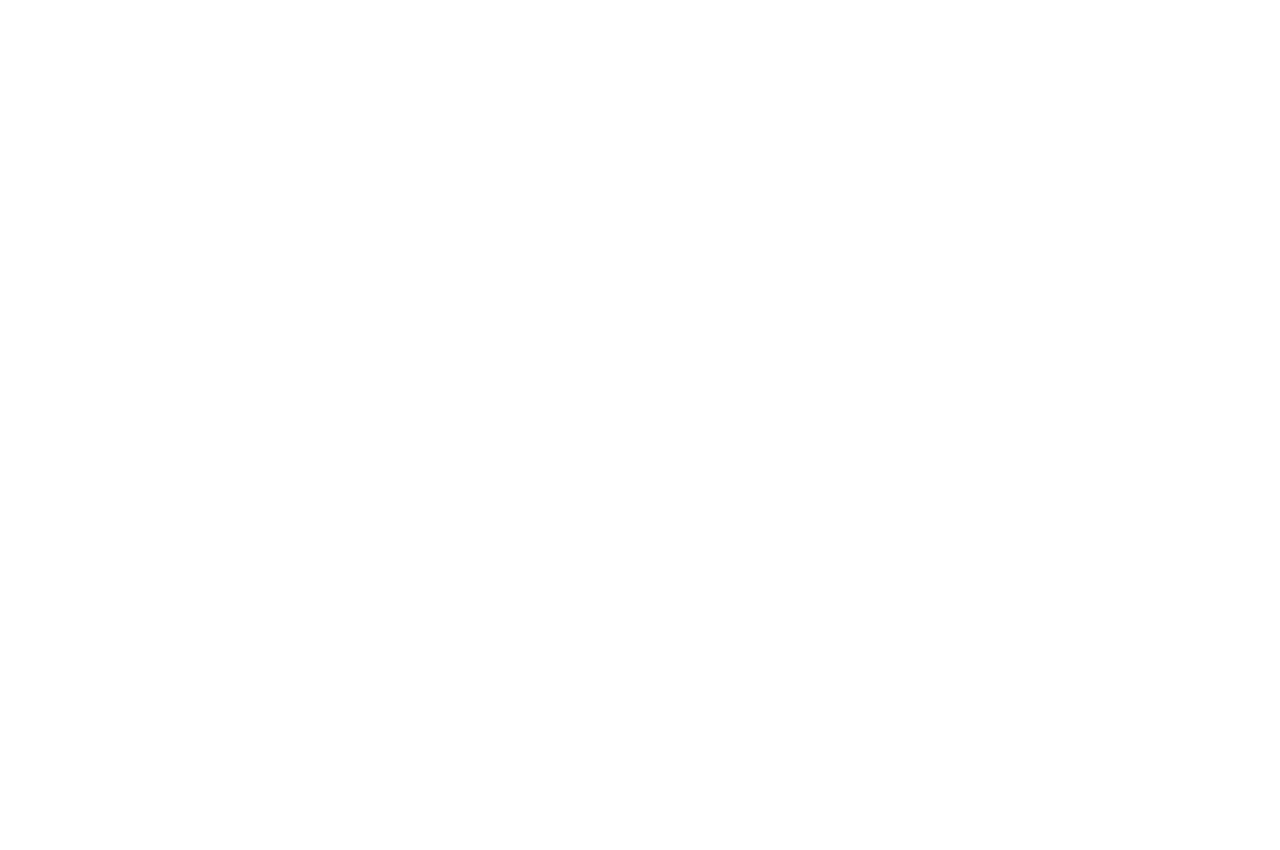
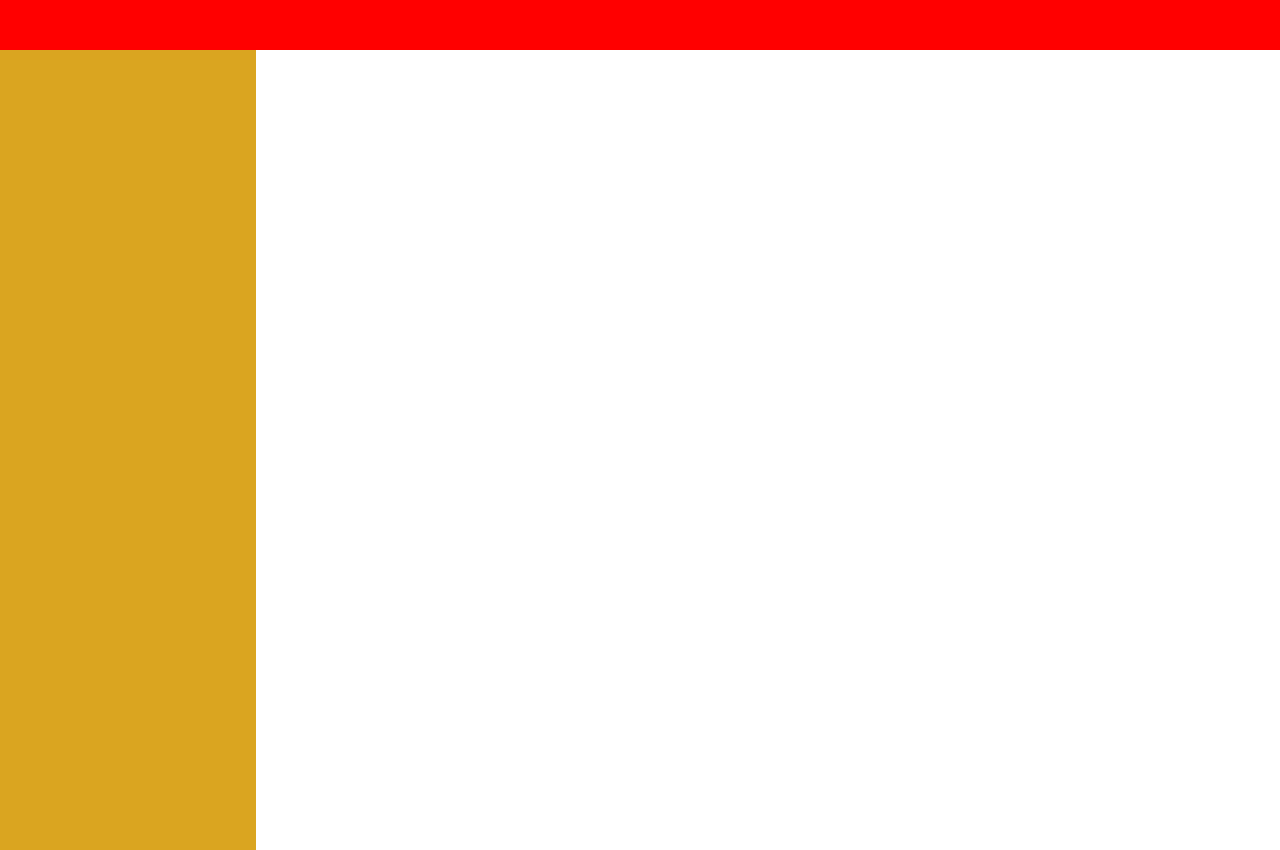
Before and after one commit to lindelwa122/portfolio-client, a React (Vite) app: page /blogs/create in a window 1280 px wide. Before the commit the page ends 800 px from the top, so only its background shows below. Built offline with nearby package versions, Linux system fonts and the light colour scheme.

Commit message:
Add create-blog page structure.

```diff
--- a/src/components/create_blog/create-blog.jsx
+++ b/src/components/create_blog/create-blog.jsx
@@ -1,5 +1,22 @@
+import { Outlet }from  'react-router-dom';
+ import Navbar from '../navbar/navbar';
+import Sidebar from '../sidebar/sidebar';
+import styles from './create-blog.module.css';
+
 const CreateBlog = () => {
-
+  return (
+    <>
+      <Navbar />
+      <main className={styles.main}>
+        <div className={styles.sidebar}>
+          <Sidebar />
+        </div>
+        <div>
+          <Outlet />
+        </div>
+      </main>
+    </>
+  );
 }
 
 export default CreateBlog;
--- a/src/components/create_blog/create-blog.module.css
+++ b/src/components/create_blog/create-blog.module.css
@@ -0,0 +1,8 @@
+.main {
+  height: 100%;
+  display: flex;
+}
+
+.sidebar {
+  width: 20%;
+}
```
